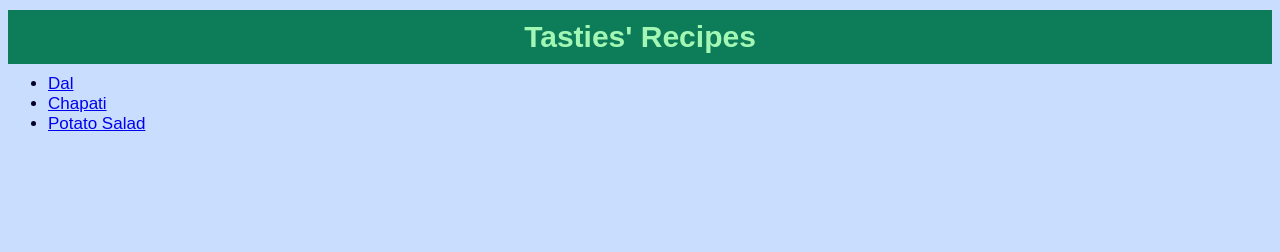
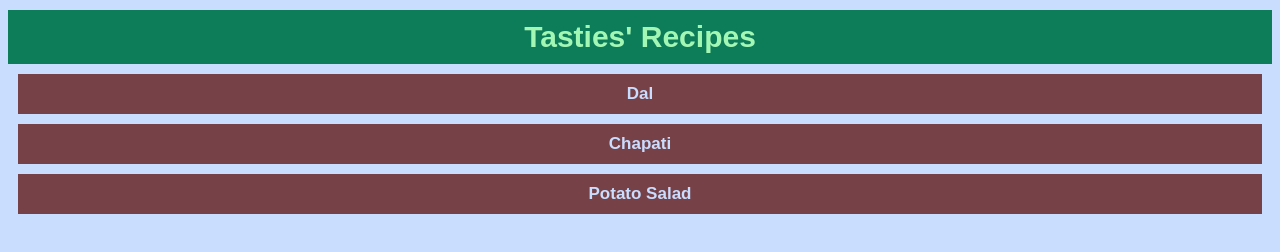
Before and after one commit to ajayfoo/odin-tasties, a plain HTML site: page index.html in a window 1280 px wide. Drawn offline with Linux system fonts and the light colour scheme.

Commit message:
patch: Make recipe list look like a navbar

```diff
--- a/index.html
+++ b/index.html
@@ -9,7 +9,7 @@
 
 <body>
     <h1>Tasties' Recipes</h1>
-    <ul>
+    <ul class="recipes-list">
         <li>
             <a class="recipe-link" href="recipes/dal.html" target="_blank" rel="noopener noreferrer">Dal</a>
         </li>
--- a/style.css
+++ b/style.css
@@ -24,9 +24,26 @@ h2 {
 }
 
 p,
-li,
+li {
+    font-size: 17px;
+}
+
+.recipes-list {
+    list-style-type: none;
+    margin: 0;
+    padding: 0;
+}
+
+
 .recipe-link {
-    font-size: 17px;
+    color: #C9DDFF;
+    background-color: #764248;
+    padding: 10px;
+    display: block;
+    margin: 10px;
+    text-align: center;
+    text-decoration: none;
+    font-weight: bold;
 }
 
 img {
```
